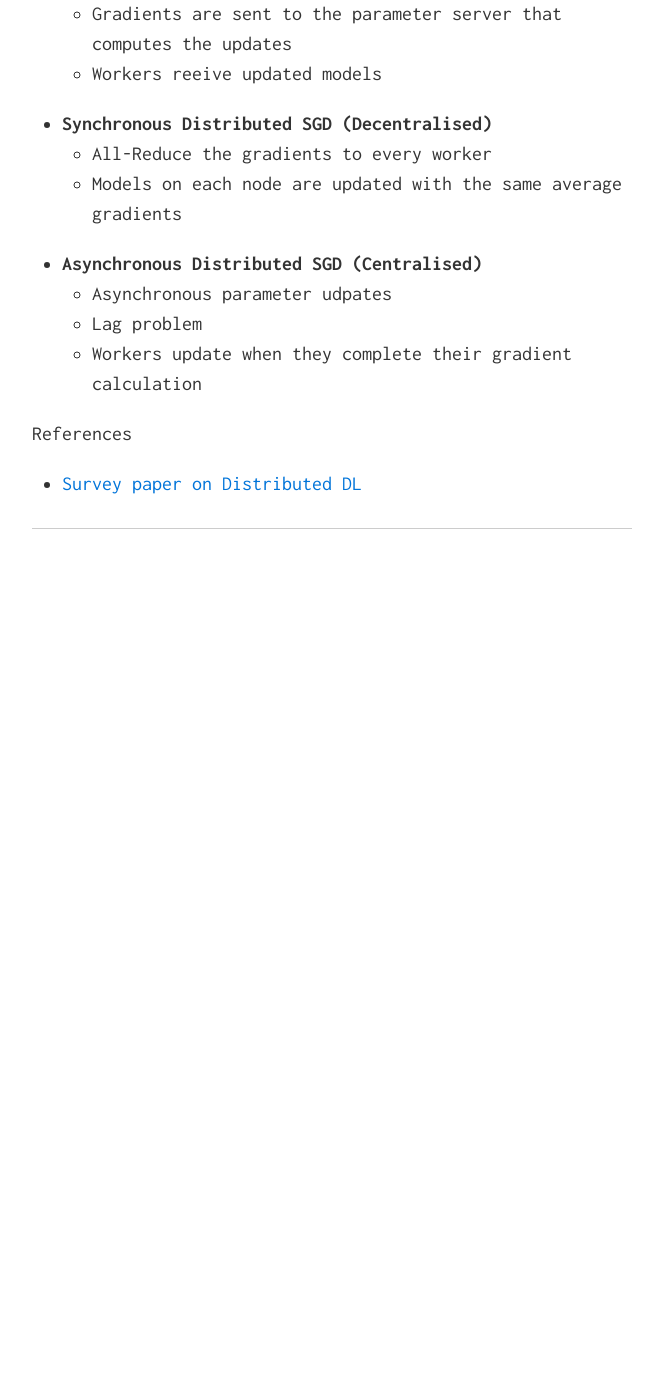
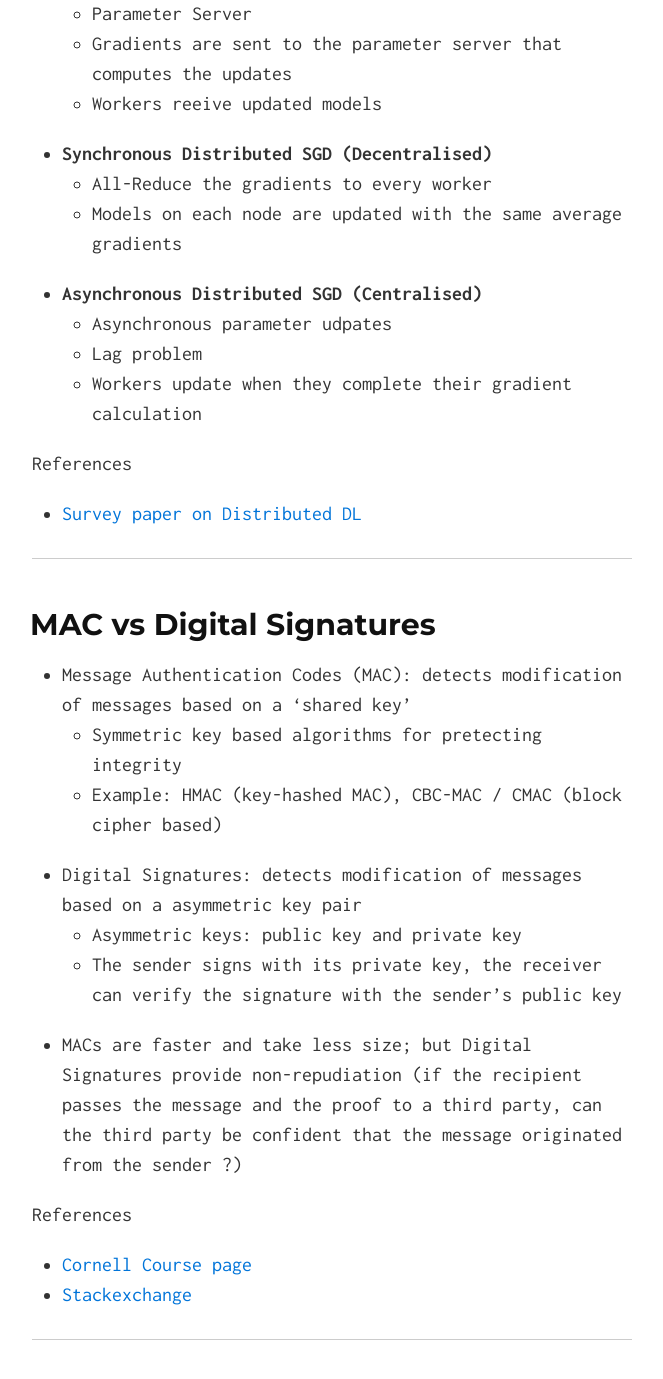
Before and after one commit to divyanshk/Mini-Blogs, a Jekyll site: the page built from index.md, in a window 1280 px wide and 1400 px high, scrolled down 8952 px. Shown: the top 1379 px of the window, without its empty margins (308-971 px from the left). Built offline with Jekyll 4.4.1, drawn with Linux system fonts in a browser that asks for light colours; formulas are drawn with MathJax 3; before the commit the page ends 9582 px from its top, so only the background shows below that; some of the changed text lies outside the part shown.

Commit message:
MAC vs Digital Signatures

```diff
--- a/index.md
+++ b/index.md
@@ -16,6 +16,7 @@ layout: default
 [Meta learning](#meta)
 [A3C](#a3c)
 [Distributed DL](#ddl)
+[MAC vs Digital Signatures](#mac)
 
 ---
 
@@ -230,3 +231,19 @@ References
 * [Survey paper on Distributed DL](https://arxiv.org/pdf/1802.09941.pdf)
 
 ---
+
+## <a name='mac'></a>MAC vs Digital Signatures
+
+* Message Authentication Codes (MAC): detects modification of messages based on a 'shared key'
+    * Symmetric key based algorithms for pretecting integrity
+    * Example: HMAC (key-hashed MAC), CBC-MAC / CMAC (block cipher based)
+* Digital Signatures: detects modification of messages based on a asymmetric key pair
+    * Asymmetric keys: public key and private key
+    * The sender signs with its private key, the receiver can verify the signature with the sender's public key
+* MACs are faster and take less size; but Digital Signatures provide non-repudiation (if the recipient passes the message and the proof to a third party, can the third party be confident that the message originated from the sender ?)
+
+References
+* [Cornell Course page](http://www.cs.cornell.edu/courses/cs5430/2016sp/l/08-macdigsig/notes.html)
+* [Stackexchange](https://crypto.stackexchange.com/questions/6523/what-is-the-difference-between-mac-and-hmac)
+
+---
```
